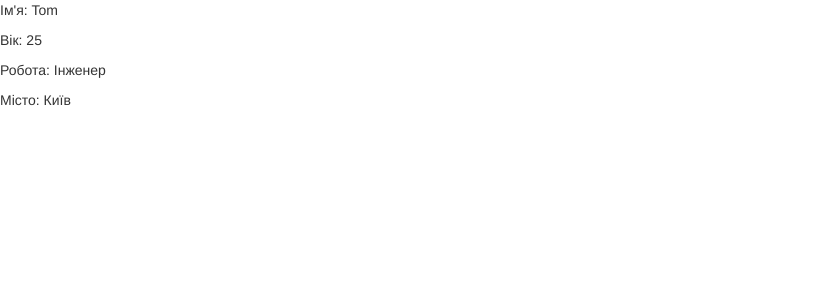
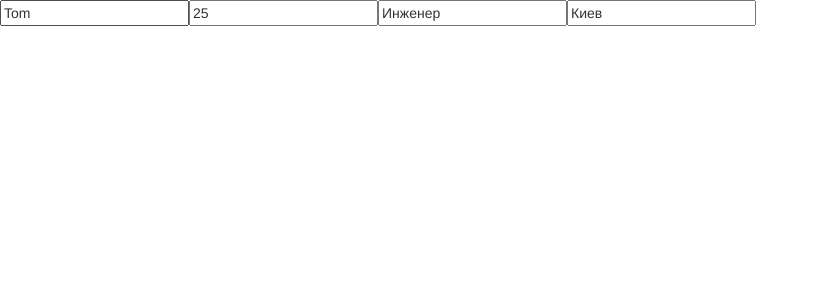
Before and after one commit to sofimaye/reactive-programming, an Angular app: page / in a window 1280 px wide. Shown: the top 300 px of the page, without its empty margins (0-819 px from the left). Built offline with nearby package versions, Linux system fonts and the light colour scheme.

Commit message:
lab1 part2 2task property binding

```diff
--- a/src/app/app.component.ts
+++ b/src/app/app.component.ts
@@ -3,15 +3,15 @@ import { Component } from '@angular/core';
 @Component({
     selector: 'my-app',
     template: `
-    <p>Ім'я: {{ name }}</p>
-    <p>Вік: {{ age }}</p>
-    <p>Робота: {{ jobTitle }}</p>
-    <p>Місто: {{ city }}</p>
+    <input type="text" [value]="name" />
+    <input type="text" [value]="age" />
+    <input type="text" [value]="jobTitle" />
+    <input type="text" [value]="city" />
   `
 })
 export class AppComponent {
     name = "Tom";
     age = 25;
-    jobTitle = "Інженер";
-    city = "Київ";
+    jobTitle = "Инженер";
+    city = "Киев";
 }
```
